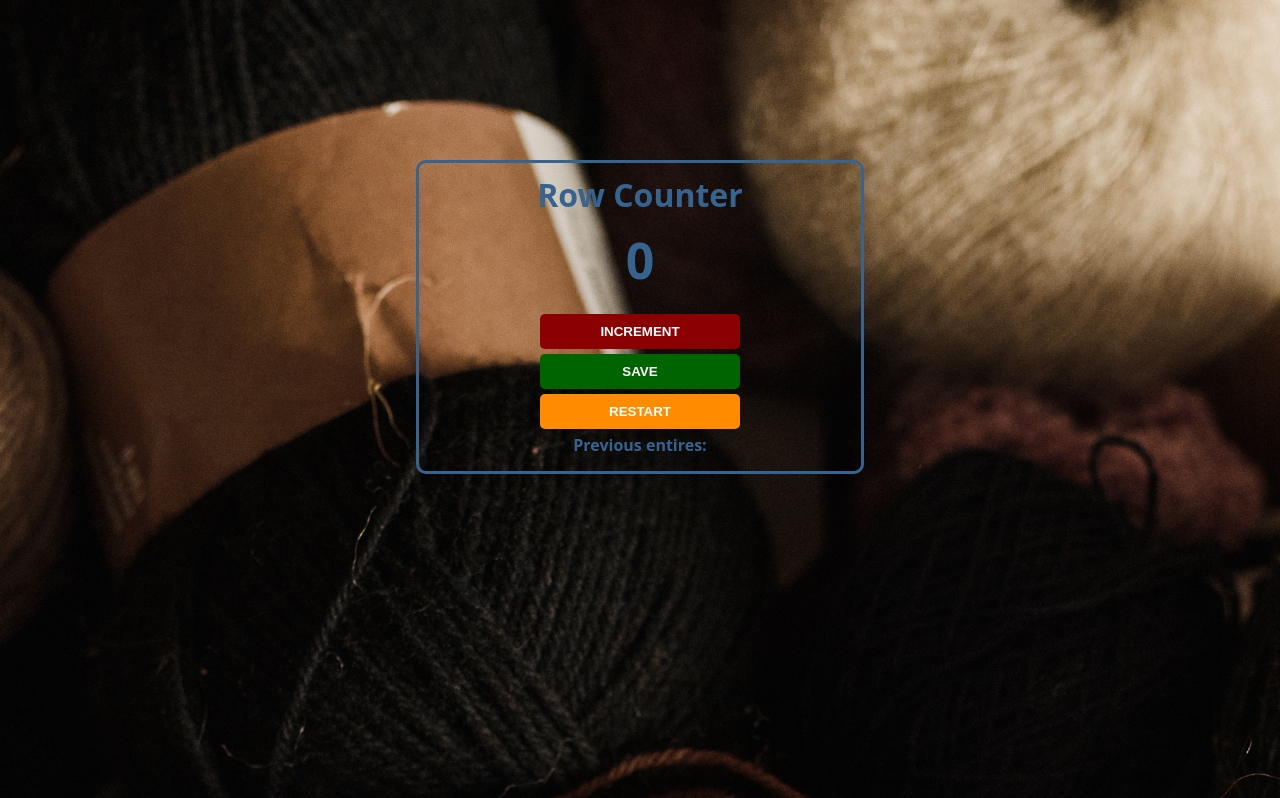
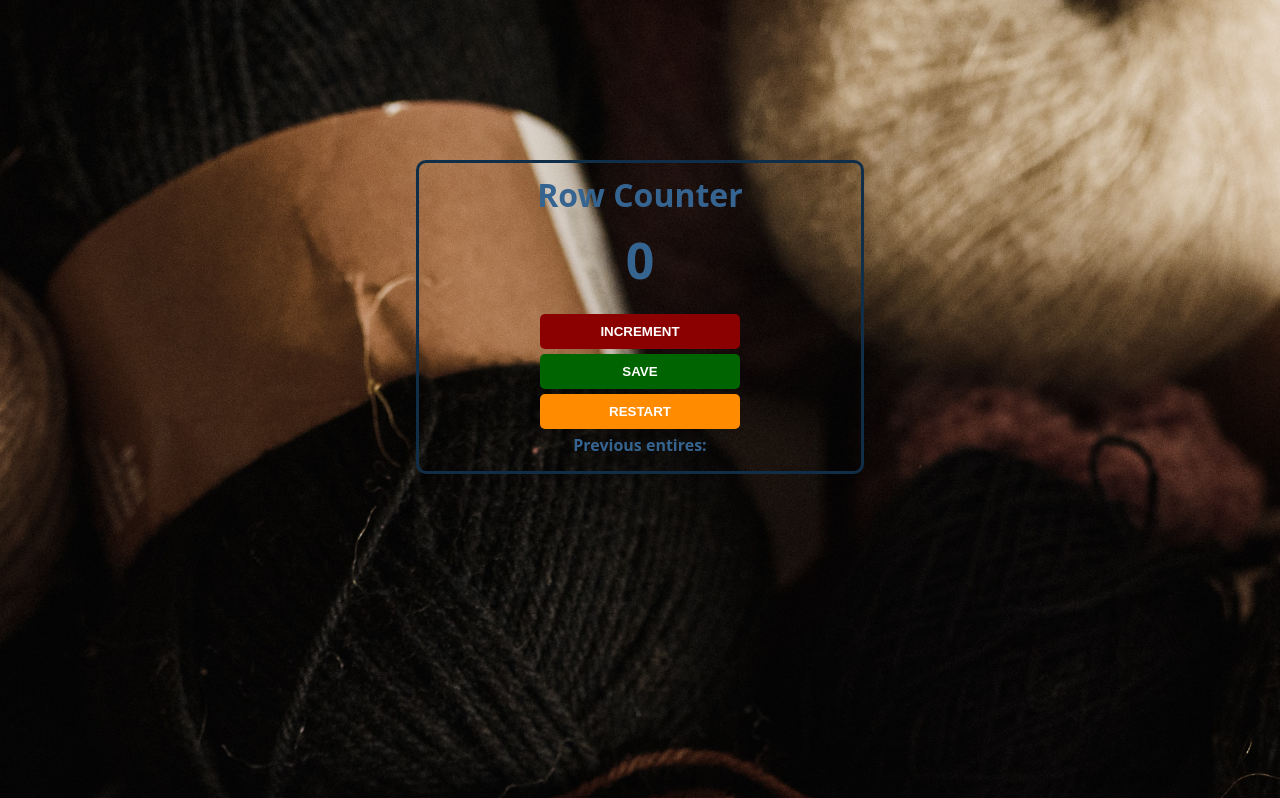
Before and after one commit to RodriAlbella/javascript-practice, a plain HTML site: page index.html in a window 1280 px wide. Shown: the top 798 px of the page. Drawn offline with Linux system fonts and the light colour scheme.

Commit message:
color changed

```diff
--- a/css/index.css
+++ b/css/index.css
@@ -20,7 +20,7 @@ body .container {
   padding-bottom: 15px;
   margin: auto;
   margin-top: 10rem;
-  border: 3px solid rgb(54, 100, 144);
+  border: 3px solid rgb(17, 46, 72);
   color: rgb(54, 100, 144);
   border-radius: 10px;
 }
```
